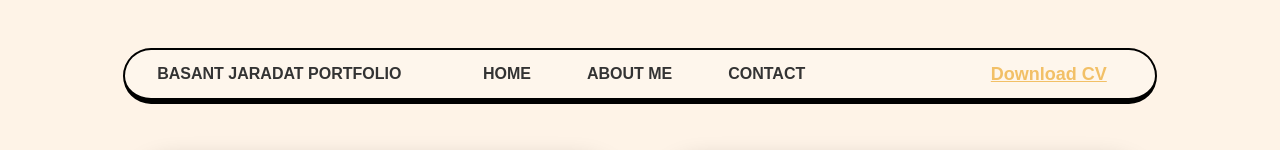
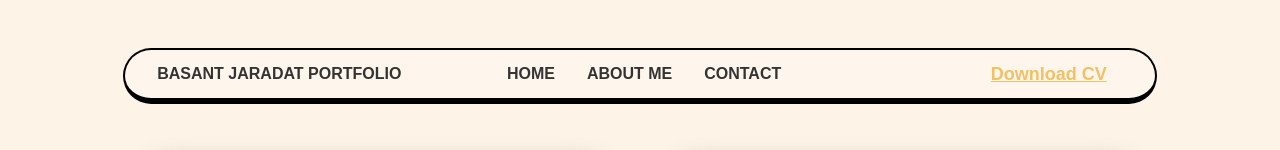
Before and after one commit to basantjaradat/Portfolio, a Next.js app: page /about in a window 1280 px wide. Shown: the top 150 px of the page. Built offline with nearby package versions, Linux system fonts and the light colour scheme.

Commit message:
Update and rename navbar.jsx to Navbar.jsx

```diff
--- a/src/components/navbar.jsx
+++ b/src/components/Navbar.jsx
@@ -50,9 +50,9 @@ const Navbar = () => {
       <div className="navbar-box">
         <span>BASANT JARADAT PORTFOLIO</span>
         <div className="menu">
-          <Link href="/"><a>HOME</a></Link>
-          <Link href="/about"><a>ABOUT ME</a></Link>
-          <Link href="/contact"><a>CONTACT</a></Link>
+          <Link href="/">HOME</Link>
+          <Link href="/about">ABOUT ME</Link>
+          <Link href="/contact">CONTACT</Link>
         </div>
         <a className="download" href="/basant-jaradat-CV.pdf" download>
           Download CV
```
